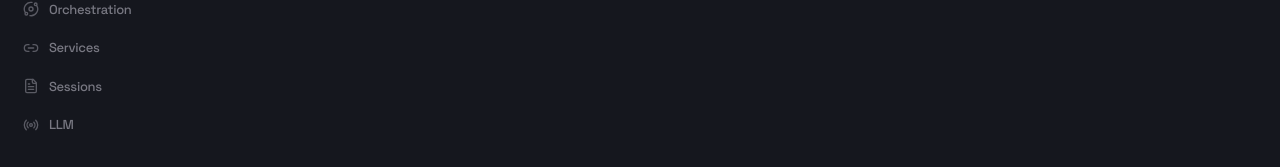
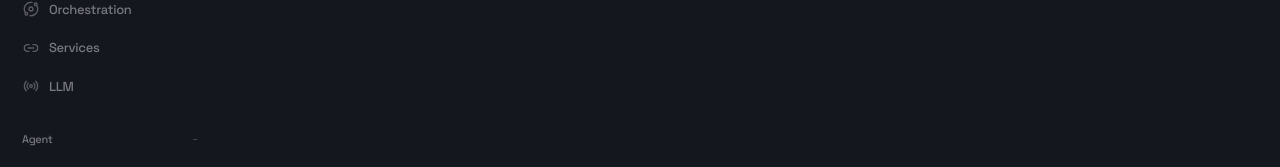
Before and after one commit to repr0bated/operation-dashboard-ui-07, a React (Vite) app: page /live-trace in a window 1280 px wide. Shown: the part 371-538 px from the top of the page. Built offline with nearby package versions, Linux system fonts and the light colour scheme; no server answers; the HTML template or start-up script is replaced by a standard one.

Commit message:
Changes
Co-authored-by: repr0bated <96670010+repr0bated@users.noreply.github.com>

```diff
--- a/src/components/shell/AppShell.tsx
+++ b/src/components/shell/AppShell.tsx
@@ -55,7 +55,6 @@ const NAV_GROUPS = [
       { title: "Overview", path: "/", icon: BarChart3 },
       { title: "Orchestration", path: "/orchestration", icon: Orbit },
       { title: "Services", path: "/services", icon: Link2 },
-      { title: "Sessions", path: "/sessions", icon: FileText },
       { title: "LLM", path: "/llm", icon: Radio },
     ],
   },
```
